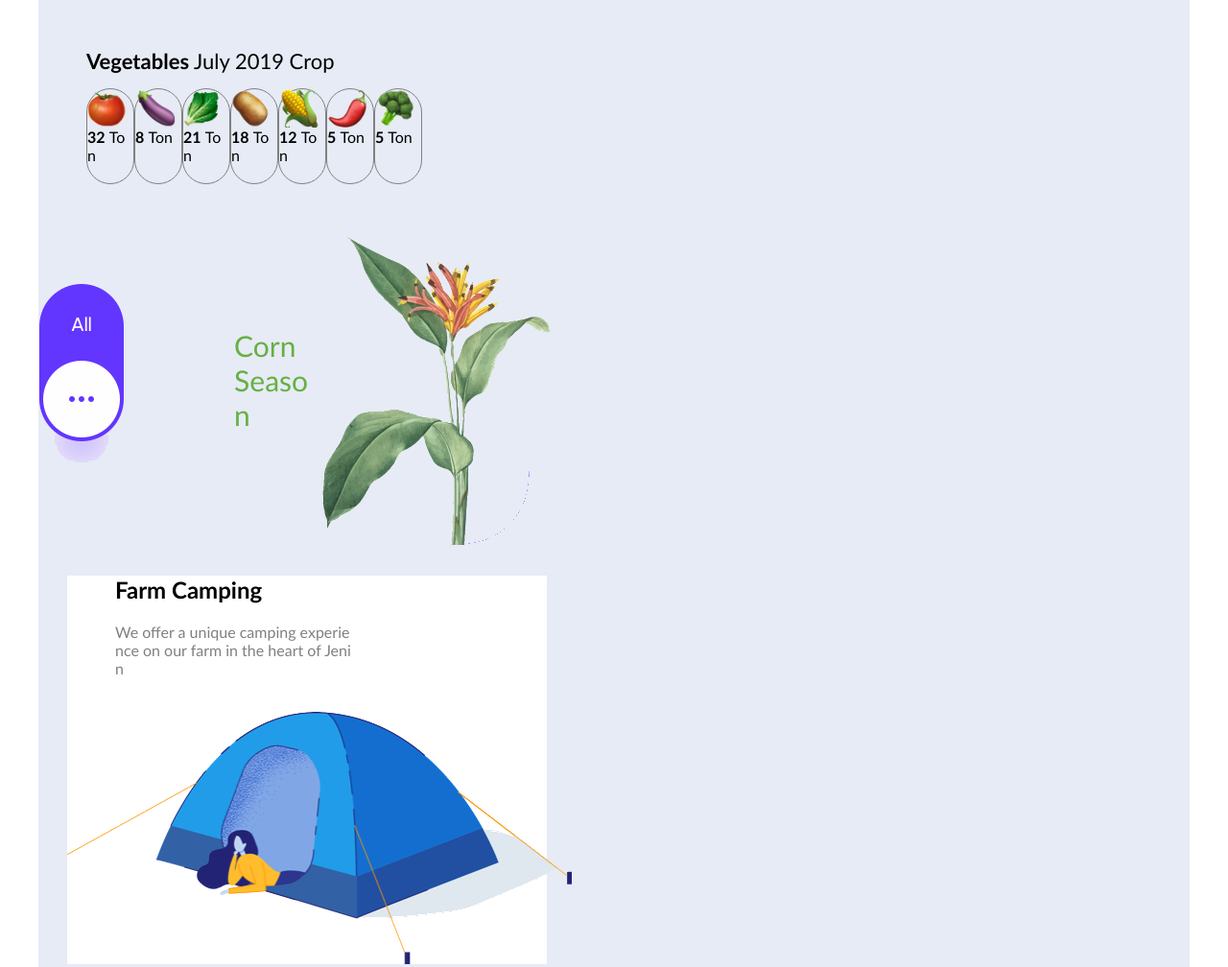
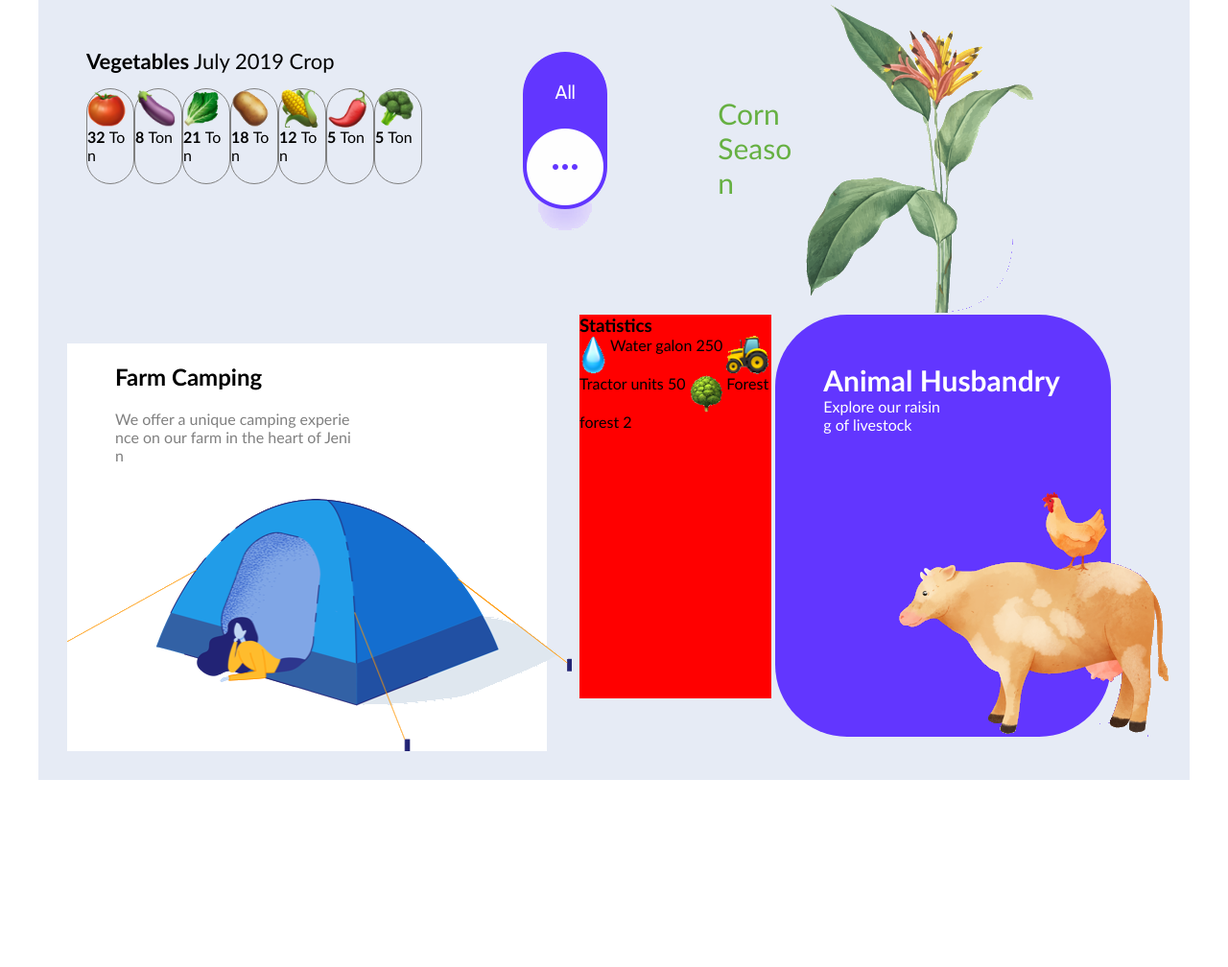
Before and after one commit to AisteKara/Farm, a plain HTML site: page index.html in a window 1280 px wide. Shown: the top 1008 px of the page at 96% size. After the commit the page ends 813 px from the top, so only its background shows below. Drawn offline with Linux system fonts and the light colour scheme.

Commit message:
fixed first line display

```diff
--- a/css/main.css
+++ b/css/main.css
@@ -64,8 +64,12 @@ span > img {
     float: left;
     font-size: 30px;
     }
+
+.bottom {
+    display: block;
+}
 .camping {
-    display: block;
+    display: inline-block;
     width: 500px;
     margin: 30px;
     background-color: white;
@@ -80,6 +84,31 @@ span > img {
     color: grey;
 }
 .statistics {
+    display: inline-block;
     width: 200px;
+    height: 400px;
     background-color: red;
 }
+.husbandry {
+    display: inline-block;
+    width: 350px;
+    background-color: #6236FF;
+    border-radius: 75px;
+}
+.husbandry > h3 {
+    margin-top: 50px;
+    margin-left: 50px;
+    display: inline-block;
+    color: white;
+    font-size: 30px;
+}
+.husbandry > p {
+    margin-left: 50px;
+    width: 130px;
+    color: white;
+
+}
+.husbandry > img {
+    margin-left: 120px;
+    margin-top: 60px;
+}
--- a/index.html
+++ b/index.html
@@ -9,7 +9,6 @@
 </head>
 <body>
     <main class="container">
-        <div class="1line">
             <div class="vegetable">
                 <header><b>Vegetables</b> July 2019 Crop</header>
                 <p></p>
@@ -59,10 +58,8 @@
                     <p1>Season</p1>
                 </span>
                 <img src="./img/flower.png" alt="flower">
-
            </div>
-    </div>
-    <div class="2line">
+        <div class="bottom">
             <div class="camping">
                 <h2>Farm Camping</h2>
                 <p>We offer a unique camping experience on our farm in the heart of Jenin</p>
@@ -70,9 +67,29 @@
             </div>
             <div class="statistics">
                 <h3><b>Statistics</b></h3>
-            <p>
+                <span>
                    <img src="./img/drop.png" alt="water-drop">
-                Water</p>
+                    Water
+                    galon
+                    250
+                </span>
+                <span>
+                    <img src="./img/tractor.png" alt="tractor">
+                    Tractor
+                    units
+                    50
+                </span>
+                <span>
+                    <img src="./img/forest.png" alt="forest">
+                    Forest
+                    forest
+                    2
+                </span>
+            </div>
+            <div class="husbandry">
+                <h3> Animal Husbandry</h3>
+                <p>Explore our raising of livestock</p>
+                <img src="./img/cow.png" alt="cow-chicken">
             </div>
         </div>
     </main>
```
Lines whose indentation alone changed are shown as unchanged.
